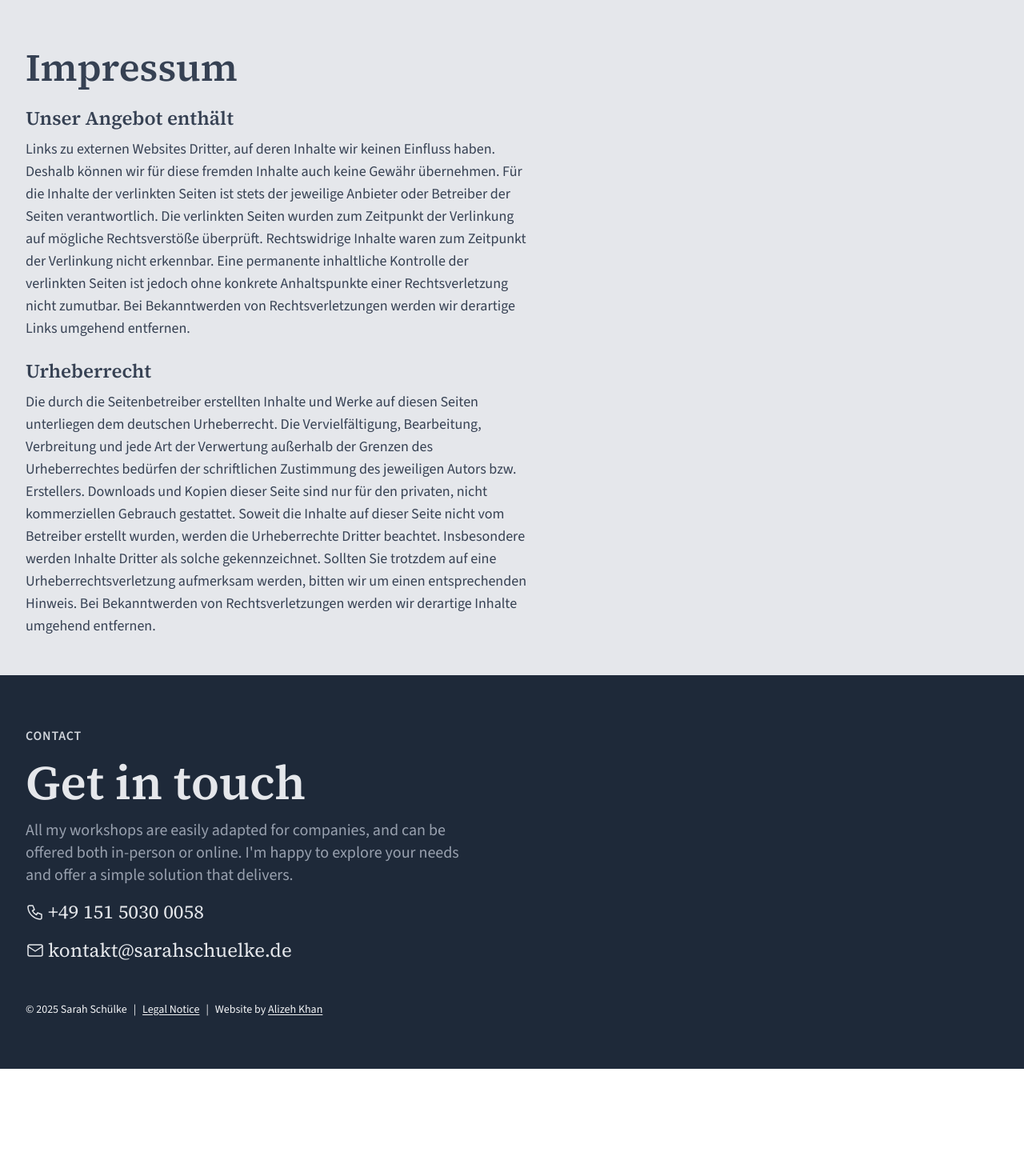
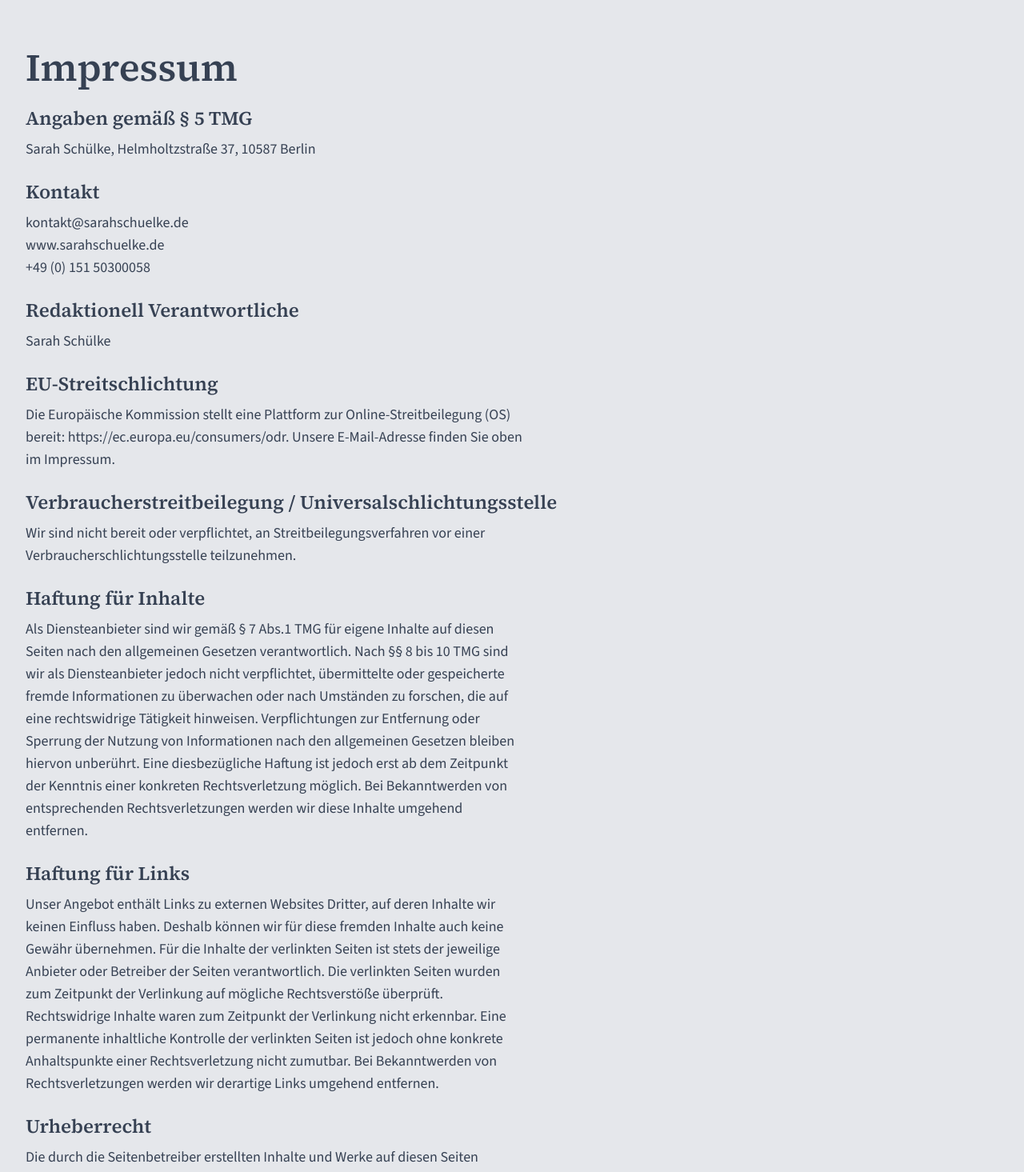
Before and after one commit to alizehkhan/sarahschuelke.de, a React (Vite) app: page /legal-notice in a window 1280 px wide. Shown: the part 120-1585 px from the top of the page at 80% size. Before the commit the page ends 1456 px from the top, so only its background shows below. Built offline with nearby package versions, Linux system fonts and the light colour scheme.

Commit message:
legal notice

```diff
--- a/src/App.tsx
+++ b/src/App.tsx
@@ -16,8 +16,8 @@ function App() {
             Where structure meets empathy
           </h1>
           <p className="mt-2 max-w-100 text-2xl text-gray-500">
-            Training, consultancy, and coaching for product teams and leaders in
-            Germany.
+            Based in Berlin. Training, consultancy, and coaching for product
+            teams and leaders.
           </p>
           <a
             href="#contact"
--- a/src/LegalNotice.tsx
+++ b/src/LegalNotice.tsx
@@ -11,20 +11,67 @@ export const LegalNotice = () => {
         <div className="container py-12 text-lg text-gray-700">
           <h1 className="font-serif text-5xl font-semibold">Impressum</h1>
           <h2 className="mt-6 font-serif text-2xl font-semibold">
-            Unser Angebot enthält
+            Angaben gemäß § 5 TMG
           </h2>
           <p className="mt-2 max-w-[70ch]">
-            Links zu externen Websites Dritter, auf deren Inhalte wir keinen
-            Einfluss haben. Deshalb können wir für diese fremden Inhalte auch
-            keine Gewähr übernehmen. Für die Inhalte der verlinkten Seiten ist
-            stets der jeweilige Anbieter oder Betreiber der Seiten
-            verantwortlich. Die verlinkten Seiten wurden zum Zeitpunkt der
-            Verlinkung auf mögliche Rechtsverstöße überprüft. Rechtswidrige
-            Inhalte waren zum Zeitpunkt der Verlinkung nicht erkennbar. Eine
-            permanente inhaltliche Kontrolle der verlinkten Seiten ist jedoch
-            ohne konkrete Anhaltspunkte einer Rechtsverletzung nicht zumutbar.
-            Bei Bekanntwerden von Rechtsverletzungen werden wir derartige Links
-            umgehend entfernen.
+            Sarah Schülke, Helmholtzstraße 37, 10587 Berlin
+          </p>
+          <h2 className="mt-6 font-serif text-2xl font-semibold">Kontakt</h2>
+          <p className="mt-2 max-w-[70ch]">kontakt@sarahschuelke.de</p>
+          <p className="max-w-[70ch]">www.sarahschuelke.de</p>
+          <p className="max-w-[70ch]">+49 (0) 151 50300058</p>
+          <h2 className="mt-6 font-serif text-2xl font-semibold">
+            Redaktionell Verantwortliche
+          </h2>
+          <p className="mt-2 max-w-[70ch]">Sarah Schülke</p>
+          <h2 className="mt-6 font-serif text-2xl font-semibold">
+            EU-Streitschlichtung
+          </h2>
+          <p className="mt-2 max-w-[70ch]">
+            Die Europäische Kommission stellt eine Plattform zur
+            Online-Streitbeilegung (OS) bereit:
+            https://ec.europa.eu/consumers/odr. Unsere E-Mail-Adresse finden Sie
+            oben im Impressum.
+          </p>
+          <h2 className="mt-6 font-serif text-2xl font-semibold">
+            Verbraucherstreitbeilegung / Universalschlichtungsstelle
+          </h2>
+          <p className="mt-2 max-w-[70ch]">
+            Wir sind nicht bereit oder verpflichtet, an
+            Streitbeilegungsverfahren vor einer Verbraucherschlichtungsstelle
+            teilzunehmen.
+          </p>
+          <h2 className="mt-6 font-serif text-2xl font-semibold">
+            Haftung für Inhalte
+          </h2>
+          <p className="mt-2 max-w-[70ch]">
+            Als Diensteanbieter sind wir gemäß § 7 Abs.1 TMG für eigene Inhalte
+            auf diesen Seiten nach den allgemeinen Gesetzen verantwortlich. Nach
+            §§ 8 bis 10 TMG sind wir als Diensteanbieter jedoch nicht
+            verpflichtet, übermittelte oder gespeicherte fremde Informationen zu
+            überwachen oder nach Umständen zu forschen, die auf eine
+            rechtswidrige Tätigkeit hinweisen. Verpflichtungen zur Entfernung
+            oder Sperrung der Nutzung von Informationen nach den allgemeinen
+            Gesetzen bleiben hiervon unberührt. Eine diesbezügliche Haftung ist
+            jedoch erst ab dem Zeitpunkt der Kenntnis einer konkreten
+            Rechtsverletzung möglich. Bei Bekanntwerden von entsprechenden
+            Rechtsverletzungen werden wir diese Inhalte umgehend entfernen.
+          </p>
+          <h2 className="mt-6 font-serif text-2xl font-semibold">
+            Haftung für Links
+          </h2>
+          <p className="mt-2 max-w-[70ch]">
+            Unser Angebot enthält Links zu externen Websites Dritter, auf deren
+            Inhalte wir keinen Einfluss haben. Deshalb können wir für diese
+            fremden Inhalte auch keine Gewähr übernehmen. Für die Inhalte der
+            verlinkten Seiten ist stets der jeweilige Anbieter oder Betreiber
+            der Seiten verantwortlich. Die verlinkten Seiten wurden zum
+            Zeitpunkt der Verlinkung auf mögliche Rechtsverstöße überprüft.
+            Rechtswidrige Inhalte waren zum Zeitpunkt der Verlinkung nicht
+            erkennbar. Eine permanente inhaltliche Kontrolle der verlinkten
+            Seiten ist jedoch ohne konkrete Anhaltspunkte einer Rechtsverletzung
+            nicht zumutbar. Bei Bekanntwerden von Rechtsverletzungen werden wir
+            derartige Links umgehend entfernen.
           </p>
           <h2 className="mt-6 font-serif text-2xl font-semibold">
             Urheberrecht
```
